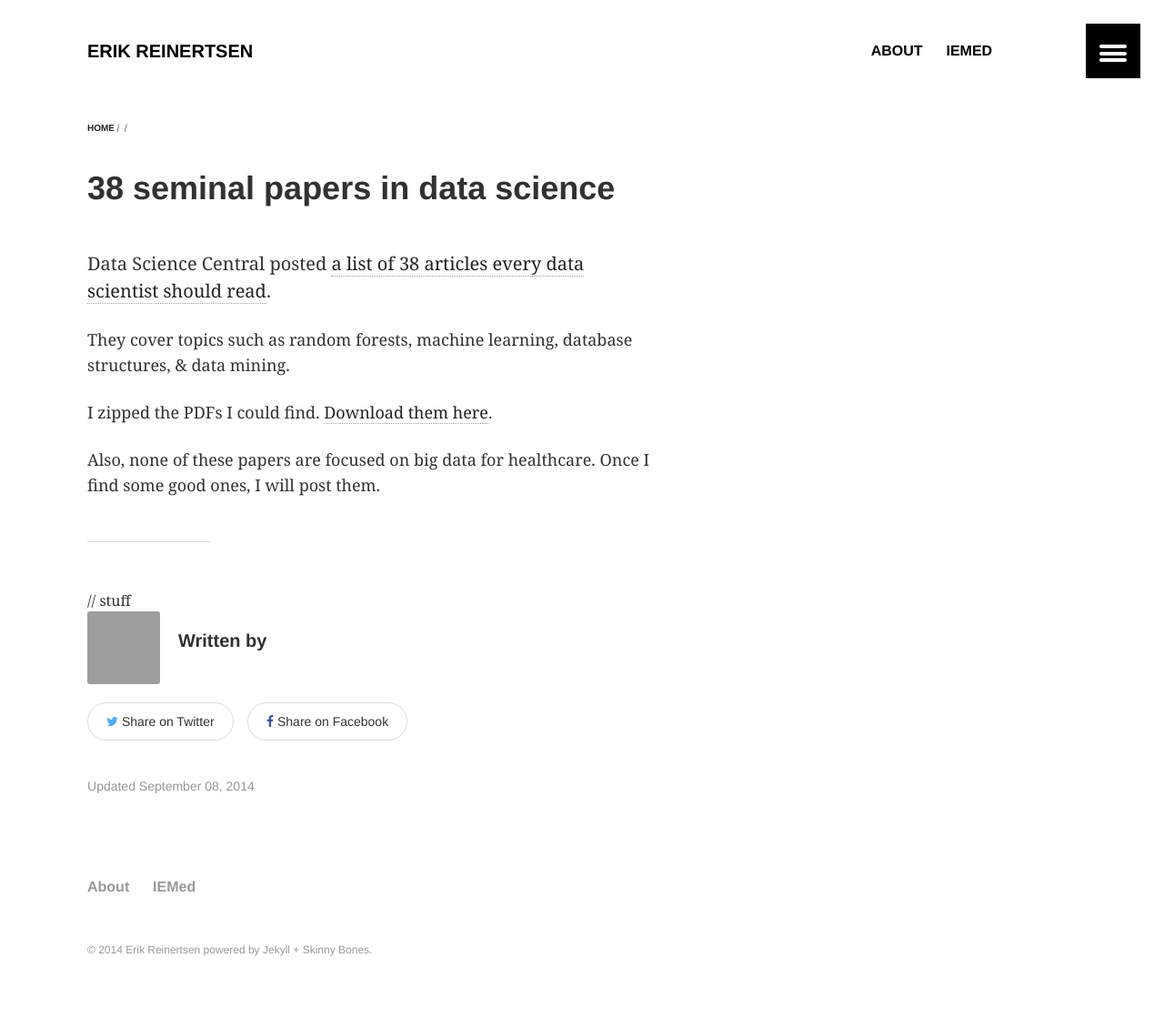
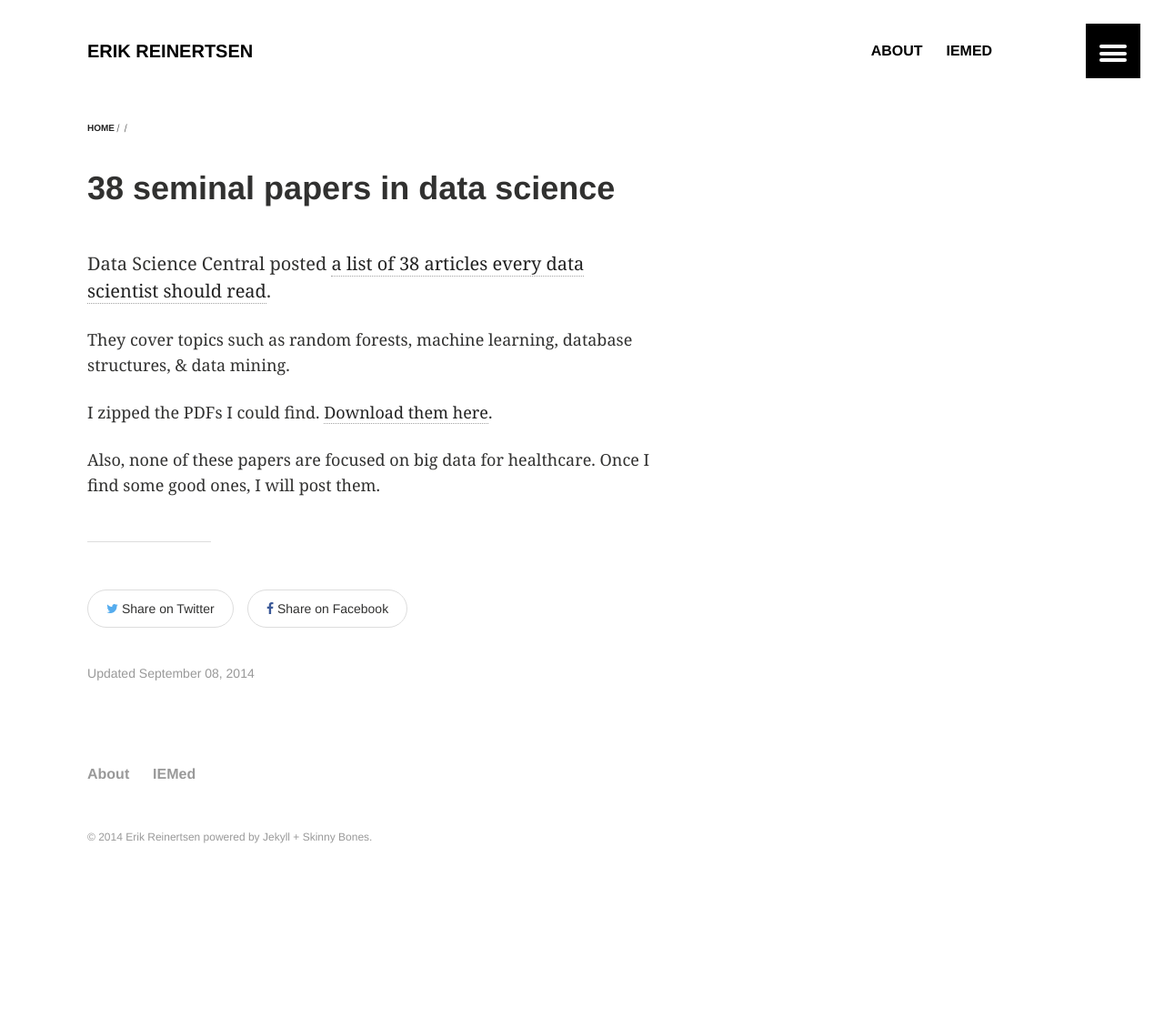
Before and after one commit to erikr/erikr.github.io, a Jekyll site: the page built from _posts/2014-09-08-seminal-data-science-articles.md, in a window 1280 px wide. Shown: the whole page at 91% size. Built offline with Jekyll 4.4.1, drawn with Linux system fonts in a browser that asks for light colours; nearby versions of some CDN libraries; after the commit the page ends 1006 px from its top, so only the background shows below that.

Commit message:
remove 'Written by'
simply remove where it is referenced in the layout -- the actual
include object is still present to be possibly reintroduced later.

```diff
--- a/_layouts/article.html
+++ b/_layouts/article.html
@@ -23,7 +23,6 @@ author: Erik Reinertsen
 				{{ content }}
 				<hr />
 				<footer class="page-footer">
-					{% if page.categories %}{% include page-author.html %}{% endif %}
 					{% if page.share != false %}{% include share-this.html %}{% endif %}
 					{% include page-meta.html %}
 				</footer><!-- /.footer -->
```
